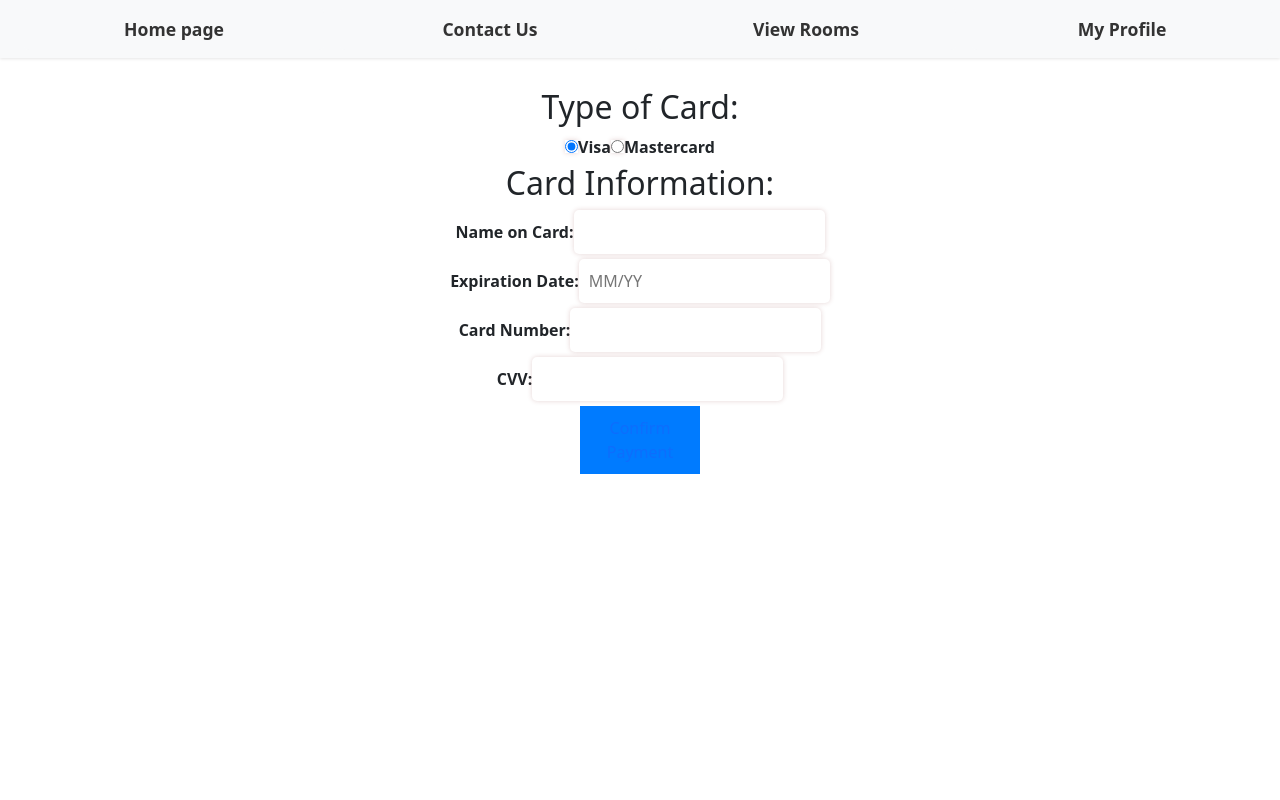
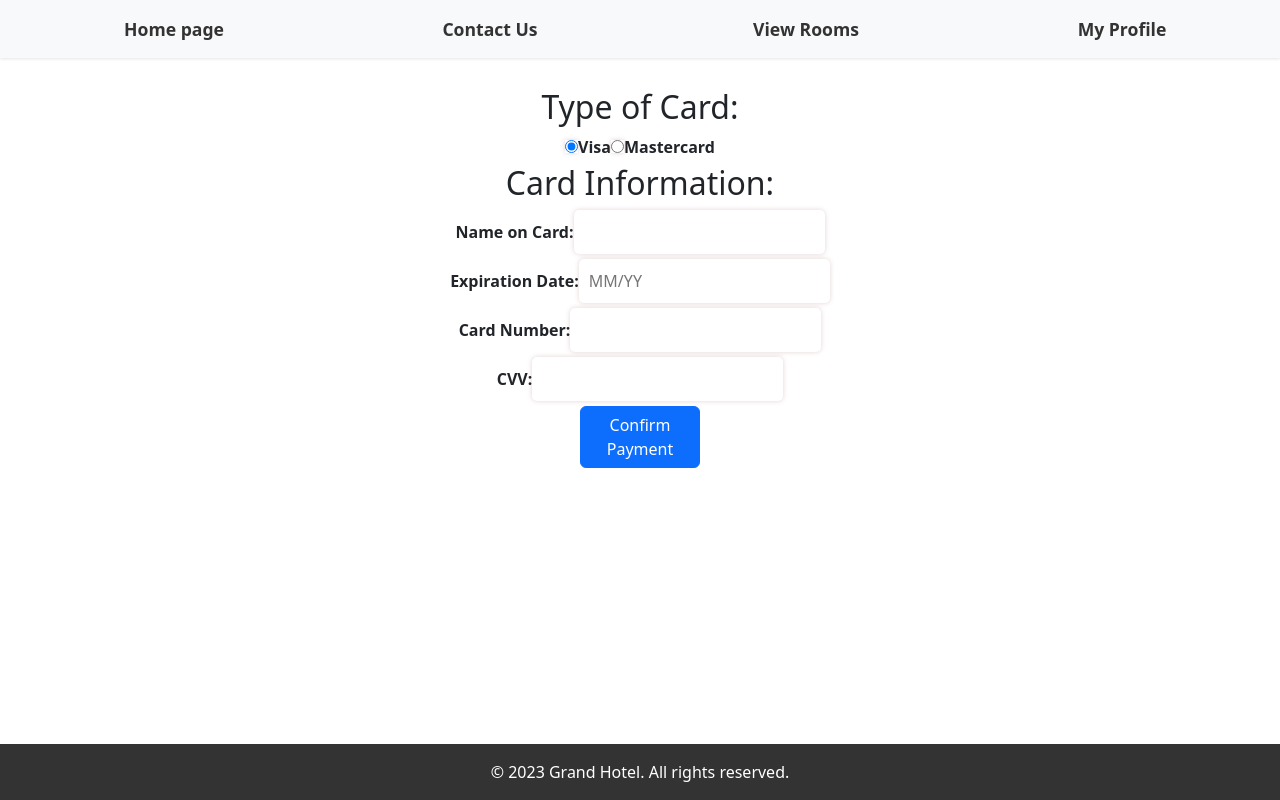
Before and after one commit to paneleon/comp231-001-Team-2-andrea, a React (Create React App) app in the folder hotel-system/: page /payment in a window 1280 px wide. Built offline with nearby package versions, Linux system fonts and the light colour scheme.

Commit message:
added footer+route details

```diff
--- a/hotel-system/src/Screens/MyProfile.js
+++ b/hotel-system/src/Screens/MyProfile.js
@@ -1,6 +1,7 @@
 import '../App.css';
 import React, {useState} from 'react';
 import Nav from '../Nav';
+import Footer from '../Footer';
 
 
 function MyProfile() {
@@ -92,6 +93,7 @@ function MyProfile() {
             </ul>
           ) : (<p>No bookings found.</p>)}
         </div>
+        <Footer />
         </>
       );
     }
--- a/hotel-system/src/Screens/Payment.js
+++ b/hotel-system/src/Screens/Payment.js
@@ -1,6 +1,7 @@
 import React from "react";
 import Nav from "../Nav";
 import {Link} from "react-router-dom";
+import Footer from "../Footer";
 
 function Payment() {
 
@@ -34,9 +35,10 @@ function Payment() {
                 <input type="text" name="cvv" />
             </label>
         <Link to="/confirmation">
-            <button type="submit">Confirm Payment</button>
+            <button type="submit" className="btn btn-primary">Confirm Payment</button>
         </Link>
         </form>
+        <Footer/>
         </>
     )
 
--- a/hotel-system/src/Screens/Room.js
+++ b/hotel-system/src/Screens/Room.js
@@ -2,7 +2,7 @@ import React from "react";
 import {Link} from 'react-router-dom';
 import '../App.css'; // import the CSS file
 
-function Room({ room }) {
+function Room({ room, checkInDate, checkOutDate }) {
   return (
     <div className="room-container">
       <div className="room-image">
@@ -30,7 +30,7 @@ function Room({ room }) {
             </tr>
           </tbody>
         </table>
-        <Link to={`/book-room/${room._id}`}>
+        <Link to={`/rooms/${room._id}/${checkInDate}/${checkOutDate}`}>
           <button>Book Room</button>
         </Link>
       </div>
```
